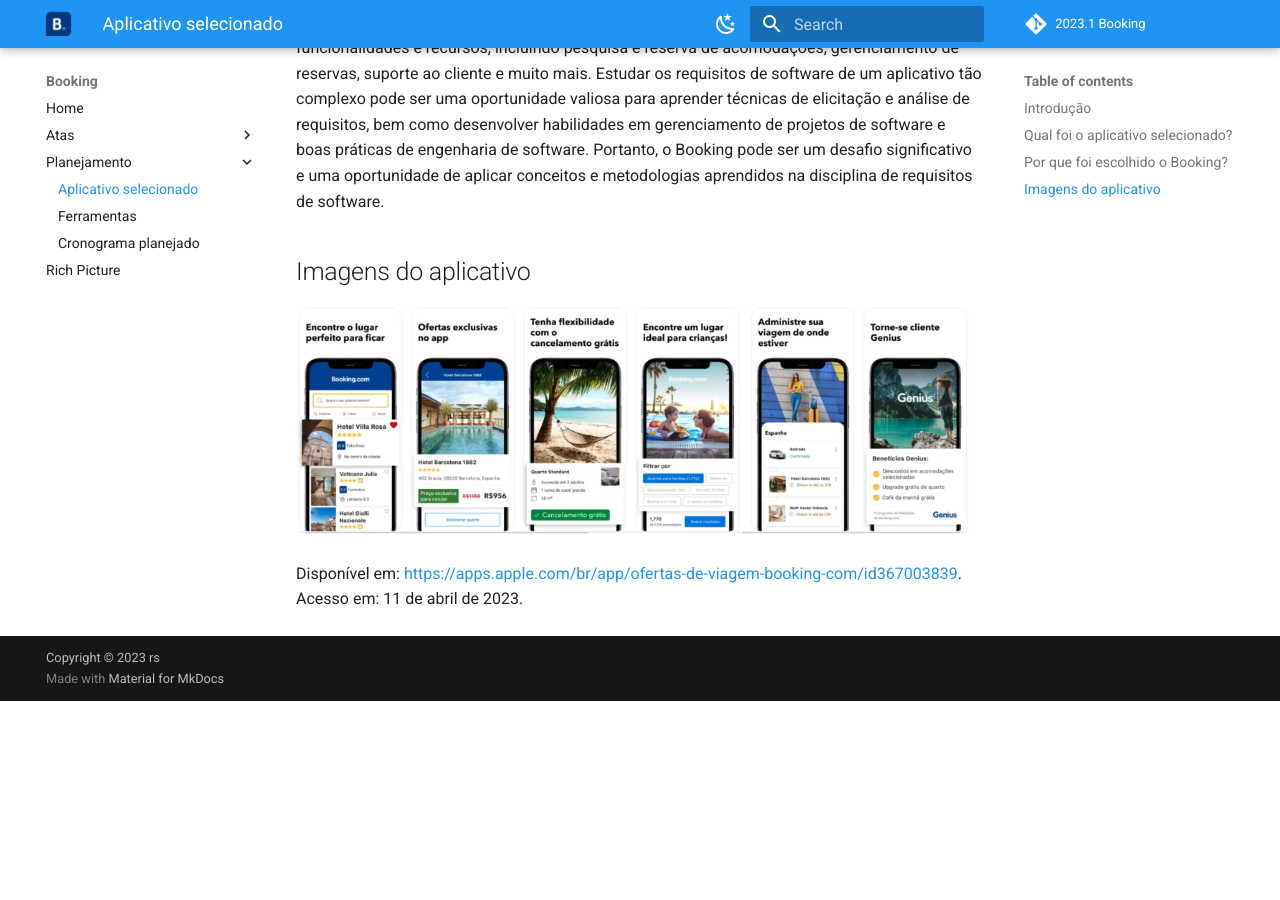
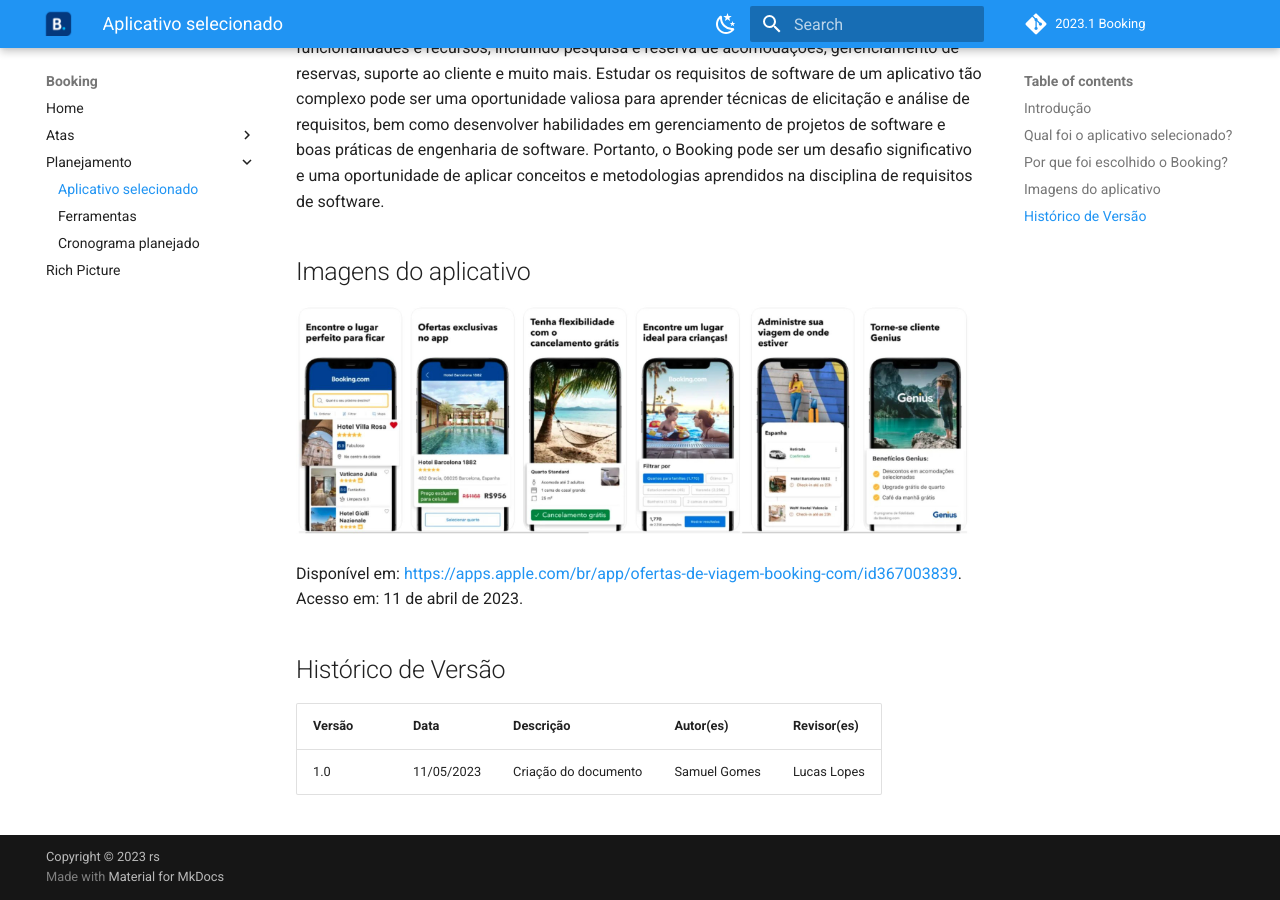
Before and after one commit to Requisitos-de-Software/2023.1-Booking, an MkDocs documentation site: the page built from docs/planejamento/aplicativoSelecionado.md, in a window 1280 px wide and 900 px high, scrolled down 608 px. Built offline with MkDocs 1.6.1 and Material for MkDocs 9.7.7, drawn with Linux system fonts in a browser that asks for light colours; comment, search, counter and statistics services are not loaded; before the commit the page ends 1309 px from its top, so only the background shows below that.

Commit message:
adiciona histórico de versão

```diff
--- a/docs/planejamento/aplicativoSelecionado.md
+++ b/docs/planejamento/aplicativoSelecionado.md
@@ -15,3 +15,9 @@
 ![Imagens do aplicativo Booking](../assets/appSelecionado/imagensBooking.jpg)
 
 Disponível em: [https://apps.apple.com/br/app/ofertas-de-viagem-booking-com/id367003839](). Acesso em: 11 de abril de 2023.
+
+## Histórico de Versão
+
+| Versão | Data       | Descrição            | Autor(es)    | Revisor(es) |
+| ------- | ---------- | ---------------------- | ------------ | ----------- |
+| 1.0     | 11/05/2023 | Criação do documento | Samuel Gomes | Lucas Lopes |
```
